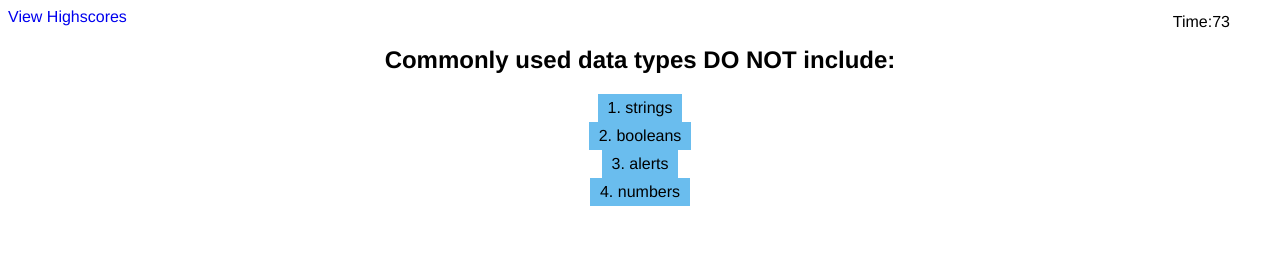
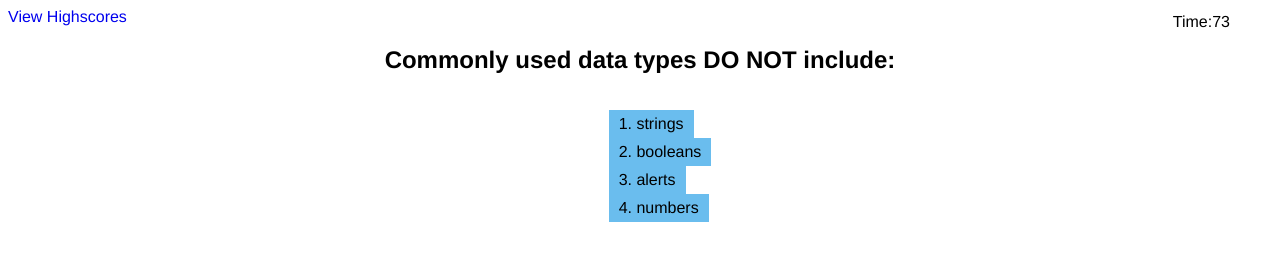
Before and after one commit to Virgona/Quiz, a plain HTML site: page index.html in a window 1280 px wide. Both pictures are taken after a click on the button "Start Quiz". Drawn offline with Linux system fonts and the light colour scheme.

Commit message:
officially finished the quiz code. Encounted one last bug where I had to specifically hide the flexbox as I learnt display flex will always trumpt display none! Then I completed the README.md file for submission

```diff
--- a/assets/css/highscoresStyles.css
+++ b/assets/css/highscoresStyles.css
@@ -1,5 +1,5 @@
 body {
-    text-align: center;
+    /* text-align: center; */
     font-family: helvetica, sans-serif;
 
 }
@@ -11,5 +11,11 @@ h1 {
 li {
     position: relative;
     right: 20px;
-    text-align: center;
+    /* text-align: center; */
 }
+
+.container {
+    display: flex;
+    flex-direction: column;
+    align-items: center;
+}
--- a/assets/css/styles.css
+++ b/assets/css/styles.css
@@ -40,12 +40,27 @@ button:hover {
 
 .choice {
 
+    /* display: flex; */
+    /* margin: auto; */
+    /* align-items: flex-start; */
+    /* justify-content: center; */
+    /* display: block; */
+
+}
+
+#questions {
     display: flex;
-    margin: auto;
-    align-items: flex-start;
-    justify-content: center;
-    display: block;
+    flex-direction: column;
+    align-items: center;
+}
 
+.answers {
+    list-style: none;
+}
+
+#response {
+    text-align: center;
+    margin-top: 5px;
 }
 
 #questions-title {
--- a/assets/js/logic.js
+++ b/assets/js/logic.js
@@ -45,6 +45,7 @@ function nextQuestion() {
     // loops over the choices from the questions JS page and creates a button for every choice
     for (var i = 0; i < currentQuestion.choices.length; i++) {
         var answer = currentQuestion.choices[i];
+        var answerLi = document.createElement('li');
         var answerBtn = document.createElement('button');
         answerBtn.setAttribute('class', 'choice');
         answerBtn.setAttribute('value', answer);
@@ -52,7 +53,9 @@ function nextQuestion() {
 
         answerBtn.textContent = i + 1 + '. ' + answer;
         // adds the answer buttons to the variable which loads it to the page
-        answers.appendChild(answerBtn);
+        answerLi.appendChild(answerBtn);
+        answers.appendChild(answerLi);
+
     }
 
 }
@@ -96,6 +99,7 @@ function selectingAnswer(event) {
 // tells the logic what to do when the quiz comes to and end and that function is called
 function endQuiz() {
     // hides the quiz content. shows the
+    quizQuestions.removeAttribute('id', 'questions');
     quizQuestions.setAttribute('class', 'hide');
     quizEndScreen.removeAttribute('class', 'hide');
     clearInterval(countdown);
--- a/index.html
+++ b/index.html
@@ -27,7 +27,7 @@
 
     <div id="questions" class="hide">
         <h2 id="questions-title"></h2>
-        <div id="answers" class="answers"></div>
+        <ul id="answers" class="answers"></ul>
     </div>
 
     <div id="end-screen" class="hide">
```
Also changed, not shown: highscores.html (+7 -4 lines), images/quiz.png (added), 1 other file.
